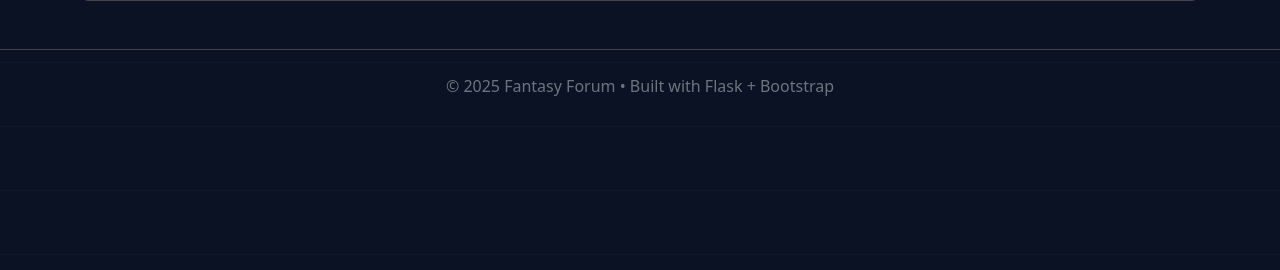
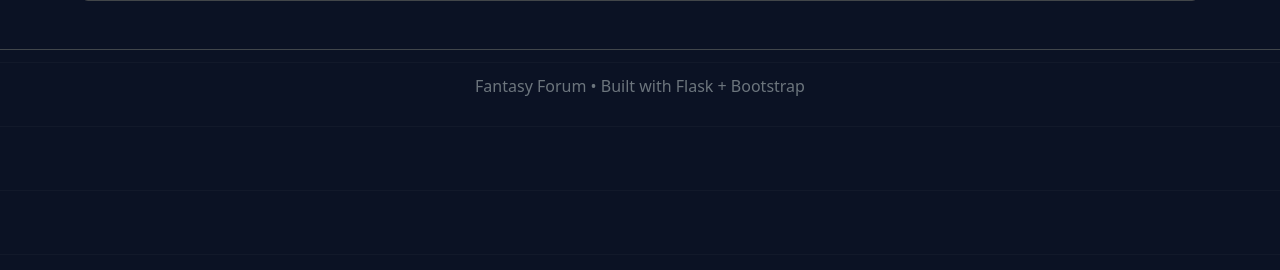
Before and after one commit to Diechi09/ClassBlogDiego, a Flask app: page /about in a window 1280 px wide. Shown: the part 450-720 px from the top of the page. Run offline with Flask 3, Linux system fonts and the light colour scheme; some libraries are stand-ins or nearby versions.

Commit message:
bottom change

```diff
--- a/templates/base.html
+++ b/templates/base.html
@@ -80,7 +80,7 @@
 
     <footer class="border-top border-secondary-subtle py-4 mt-5">
       <div class="container text-center text-secondary">
-        © 2025 Fantasy Forum • Built with Flask + Bootstrap
+        Fantasy Forum • Built with Flask + Bootstrap
       </div>
     </footer>
 
```
